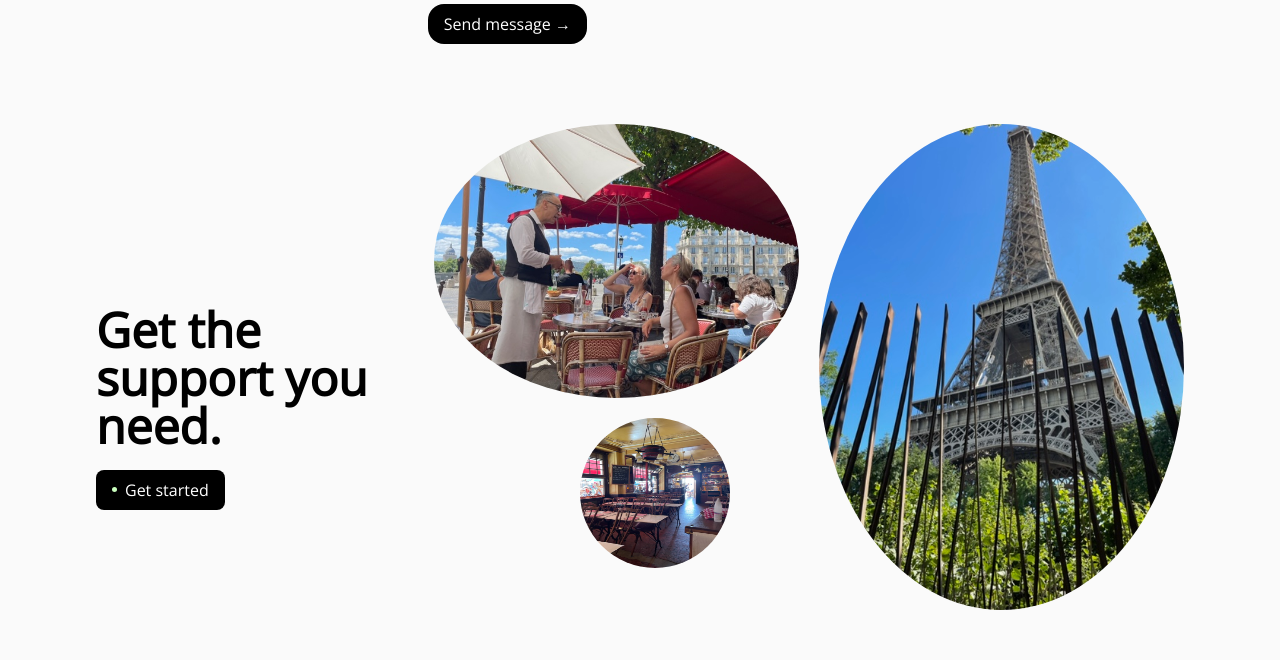
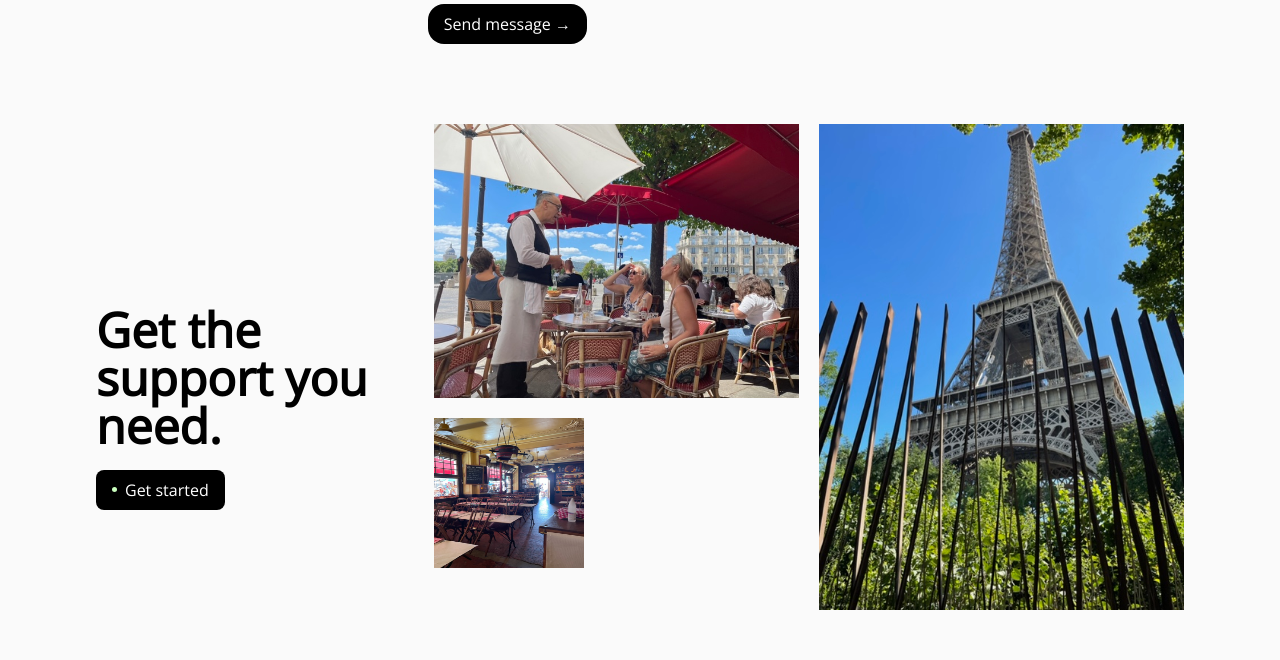
Before and after one commit to Wj9488/french-for-all-front-end, a Next.js app: page / in a window 1280 px wide. Shown: the part 3320-3980 px from the top of the page. Built offline with nearby package versions, Linux system fonts and the light colour scheme.

Commit message:
Img solve attempt 1

```diff
--- a/styles/globals.css
+++ b/styles/globals.css
@@ -160,18 +160,21 @@ body{
 }
 #footer__img_1 {
     grid-area: tower;
-    border-radius: 50%;
+    /* border-radius: 50%; */
+    transform: rotate(0deg) !important;
 }
 #footer__img_2 {
     grid-area: cafe;
-    border-radius: 50%;
+    /* border-radius: 50%; */
+    transform: rotate(0deg) !important;
 }
 #footer__img_3 {
     grid-area: flag;
-    border-radius: 60%;
+    /* border-radius: 60%; */
     width: 150px;
     height: 150px;
-    margin-left: 40%;
+    /* margin-left: 40%; */
+    transform: rotate(0deg) !important;
 }
 .footer__img_settings{
     width: 100%;
```
